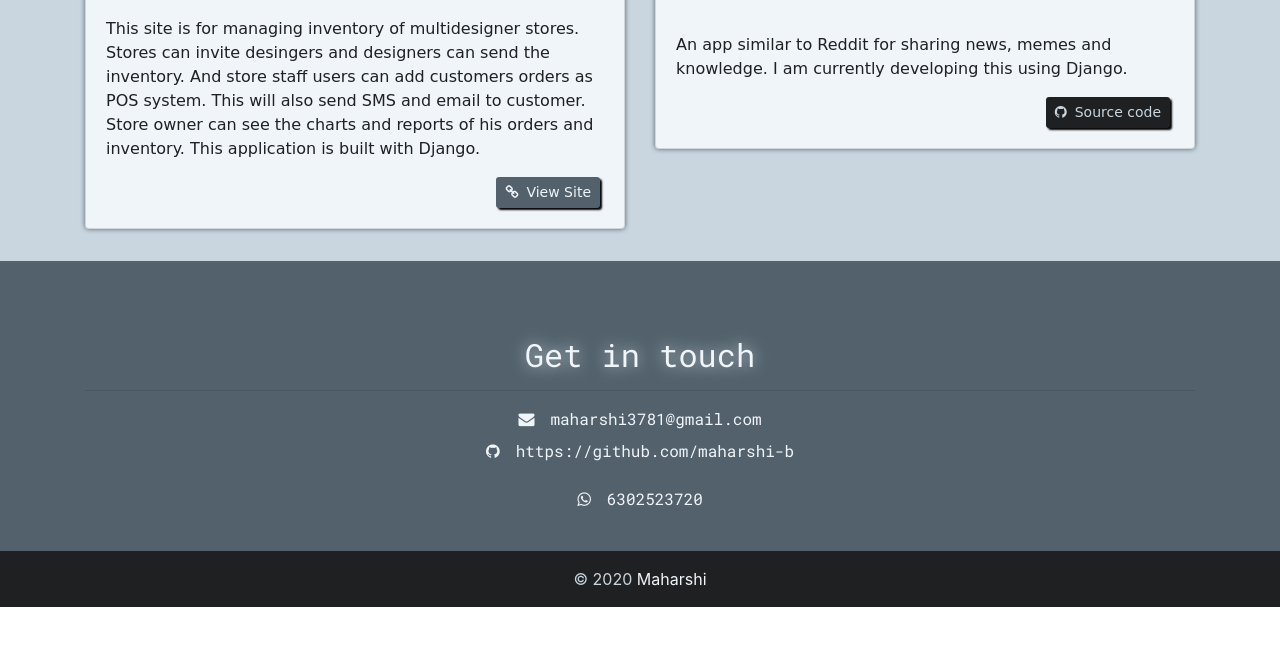
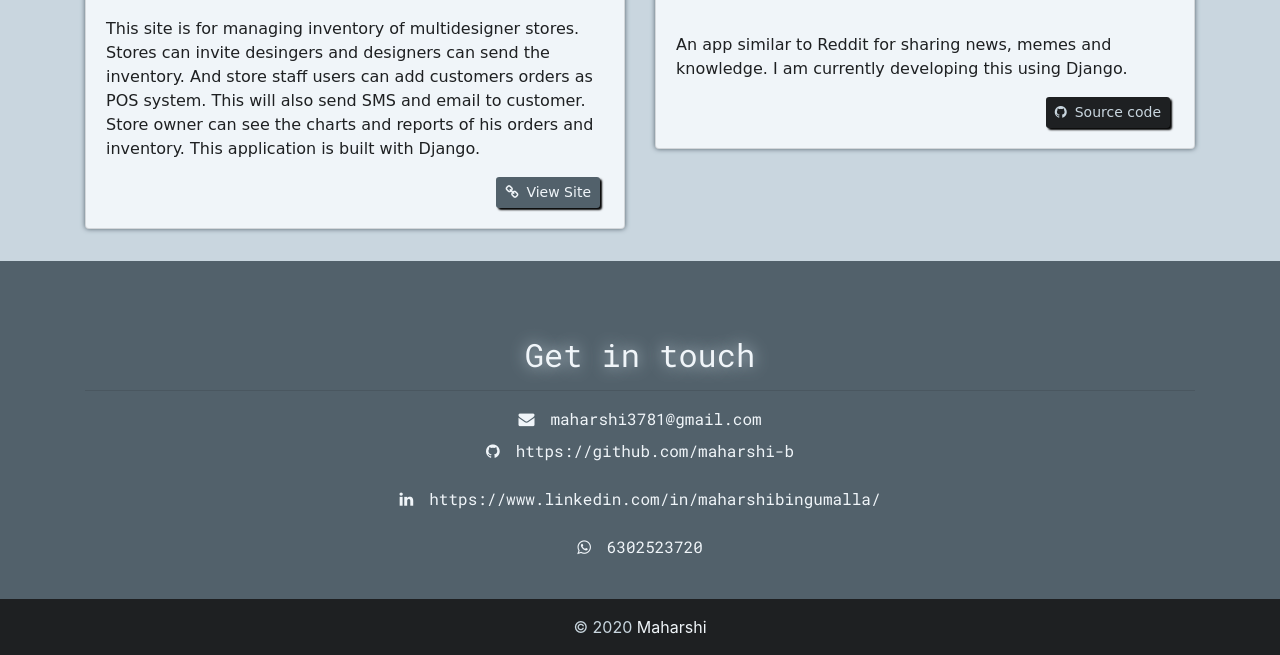
Before and after one commit to maharshi-b/maharshi-b.github.io, a plain HTML site: page index.html in a window 1280 px wide. Shown: the part 1861-2516 px from the top of the page. Before the commit the page ends 2468 px from the top, so only its background shows below. Drawn offline with nearby package versions, Linux system fonts and the light colour scheme; a web font is replaced by a local one.

Commit message:
added linked link

```diff
--- a/index.html
+++ b/index.html
@@ -231,6 +231,9 @@
               <center><a href="https://github.com/maharshi-b"><i class="fa fa-github pr-3" aria-hidden="true"></i>https://github.com/maharshi-b</a></center>
             </div>
             <div class="mt-2 mb-4">
+              <center><a href="https://www.linkedin.com/in/maharshibingumalla/"><i class="fa fa-linkedin pr-3" aria-hidden="true"></i>https://www.linkedin.com/in/maharshibingumalla/</a></center>
+            </div>
+            <div class="mt-2 mb-4">
               <center><a href="whatsapp://send?phone=+916302523720"><i class="fa fa-whatsapp pr-3" aria-hidden="true"></i>6302523720</a></center>
             </div>
 
```
